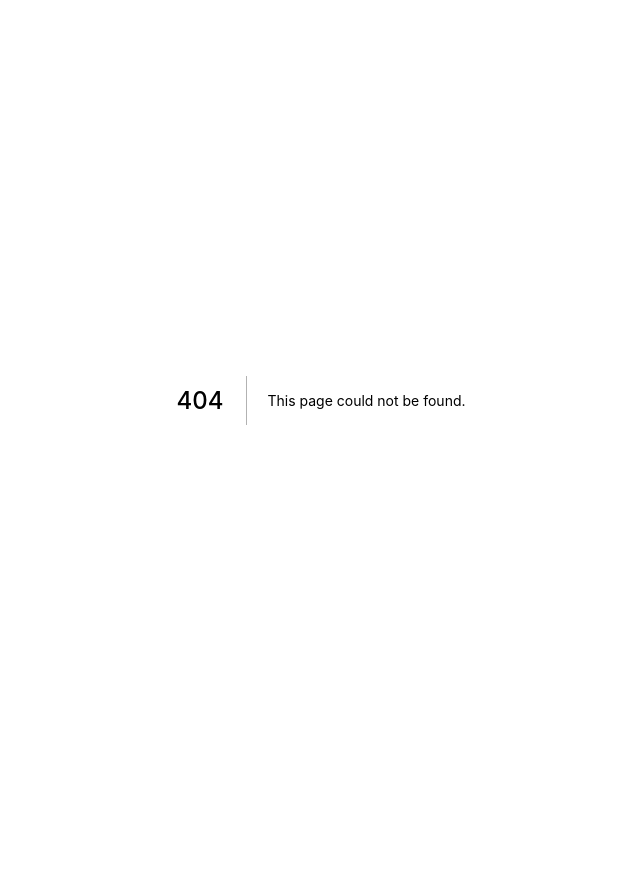
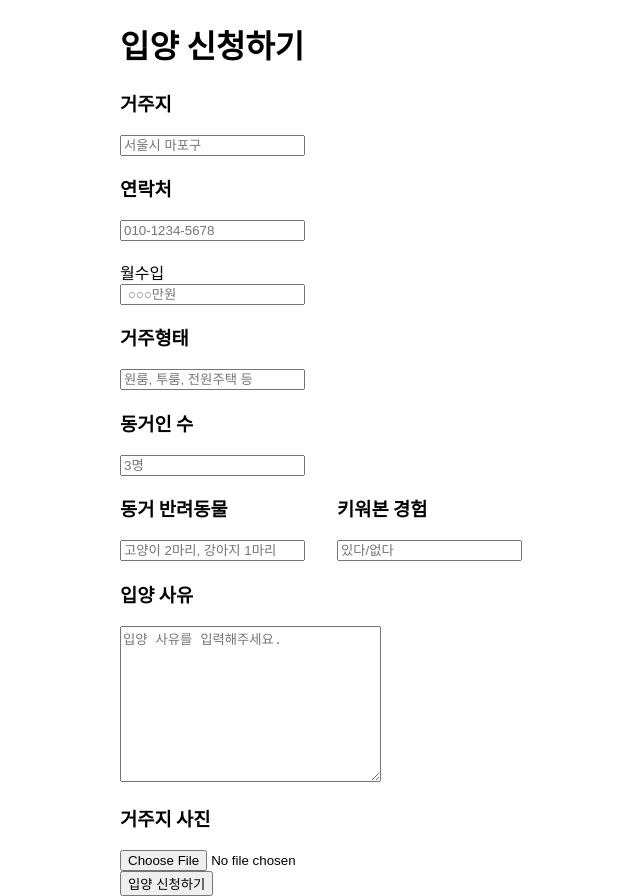
Before and after one commit to Barking-Cat/Barking-Cat, a Next.js app in the folder front/: page /adoption in a window 1280 px wide. Before the commit this address had no page. Shown: the whole page, without its empty margins (319-959 px from the left). Before the commit the page ends 800 px from the top, so only its background shows below. Built offline with nearby package versions, Linux system fonts and the light colour scheme.

Commit message:
✨Add adoption layout

```diff
--- /dev/null
+++ b/front/pages/adoption/adoption.module.css
@@ -0,0 +1,20 @@
+.container {
+  display: flex;
+  flex-direction: column;
+  justify-content: center;
+  align-items: center;
+  padding: 0 0.5rem;
+}
+
+.sector {
+  display: flex;
+}
+
+.sectorLeft {
+  margin-right: 2rem;
+}
+
+/* input {
+  border: 0 solid #000000;
+  border-bottom: 0.063rem solid #000000;
+} */
--- /dev/null
+++ b/front/pages/adoption/index.tsx
@@ -0,0 +1,109 @@
+import React, { useState } from 'react';
+import { NextPage } from 'next';
+import { useForm, SubmitHandler } from 'react-hook-form';
+import { useRouter } from 'next/router';
+import axios from 'axios';
+import styles from './adoption.module.css';
+
+interface AdoptionInput {
+  residence: string;
+  phone: string;
+  income: string;
+  residenceType: string;
+  inmateNumber: string;
+  pet: string;
+  experience: string;
+  adoptReason: string;
+}
+
+interface AdoptionRequest extends AdoptionInput {
+  data: string;
+}
+
+const Adoption: NextPage = () => {
+  const {
+    register,
+    handleSubmit,
+    formState: { errors },
+  } = useForm<AdoptionInput>({ mode: 'all' });
+  const router = useRouter();
+  const [error, setError] = useState<boolean>(false);
+
+  const onSubmit: SubmitHandler<AdoptionInput> = async (formData) => {
+    console.log('onSubmit 함수 실행');
+    try {
+      console.log('try');
+      const { data } = await axios.post<AdoptionInput, AdoptionRequest>(
+        '/api/adoption)',
+        { ...formData }
+      );
+      if (data === 'SUCCESS') {
+        console.log('success');
+        // 성공메세지, 경로 나중에 수정
+        router.push('/');
+      }
+    } catch (e) {
+      setError(true);
+    }
+  };
+
+  return (
+    <div className={styles.container}>
+      <form onSubmit={handleSubmit(onSubmit)}>
+        <h1>입양 신청하기</h1>
+        <h3>거주지</h3>
+        <input
+          type="text"
+          placeholder="서울시 마포구"
+          {...register('residence', {
+            required: '거주지를 입력해 주세요.',
+          })}
+        ></input>
+        <h3>연락처</h3>
+        <input
+          type="text"
+          placeholder="010-1234-5678"
+          {...register('phone', { required: '연락처를 입력해 주세요.' })}
+        ></input>
+        <h3></h3>월수입
+        <input
+          type="text"
+          placeholder=" ○○○만원"
+          {...register('income', { required: '월수입을 입력해 주세요.' })}
+        ></input>
+        <h3>거주형태</h3>
+        <input
+          type="text"
+          placeholder="원룸, 투룸, 전원주택 등"
+          {...register('residenceType', {
+            required: '거주형태를 입력해 주세요.',
+          })}
+        ></input>
+        <h3>동거인 수</h3>
+        <input type="text" placeholder="3명"></input>
+        <div className={styles.sector}>
+          <div className={styles.sectorLeft}>
+            <h3>동거 반려동물</h3>
+            <input type="text" placeholder="고양이 2마리, 강아지 1마리"></input>
+          </div>
+          <div>
+            <h3>키워본 경험</h3>
+            <input type="text" placeholder="있다/없다"></input>
+          </div>
+        </div>
+        <h3>입양 사유</h3>
+        <textarea
+          cols={30}
+          rows={10}
+          placeholder="입양 사유를 입력해주세요."
+        ></textarea>
+        <h3>거주지 사진</h3>
+        <input type="file" placeholder="image."></input>
+        <button type="submit">입양 신청하기</button>
+      </form>
+      {error && <p>Login fail</p>}
+    </div>
+  );
+};
+
+export default Adoption;
```
Also changed, not shown: 1 other file (tests, documents, lock files or other folders).
